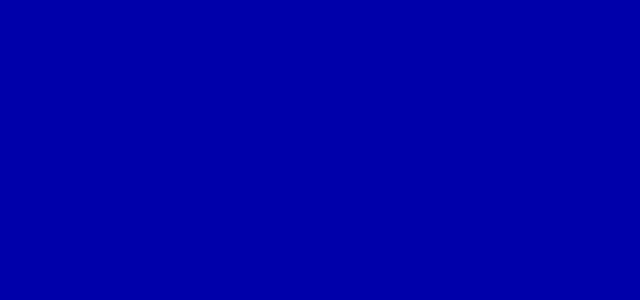
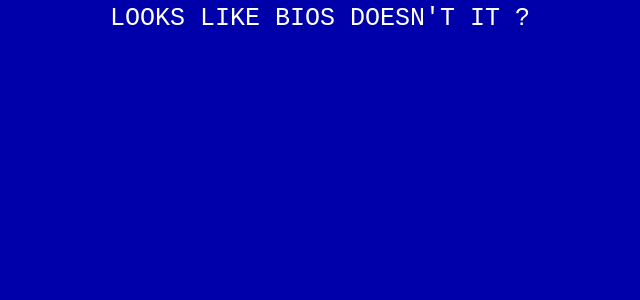
Before and after one commit to buckwheattN1/startup-page, a React (Create React App) app: page / in a window 1280 px wide. Shown: the top 300 px of the page, without its empty margins (320-960 px from the left). Built offline with nearby package versions, Linux system fonts and the light colour scheme.

Commit message:
add header compoment with basic styling

```diff
--- a/src/App.js
+++ b/src/App.js
@@ -1,7 +1,13 @@
 import React from "react";
 
+import Header from "./components/Header";
+
 function App() {
-  return <div></div>;
+  return (
+    <div>
+      <Header />
+    </div>
+  );
 }
 
 export default App;
--- /dev/null
+++ b/src/components/Header.js
@@ -0,0 +1,9 @@
+import React from "react";
+
+import classes from "./Header.module.css";
+
+function Header() {
+  return <header>LOOKS LIKE BIOS DOESN'T IT ?</header>;
+}
+
+export default Header;
--- /dev/null
+++ b/src/components/Header.module.css
@@ -0,0 +1,6 @@
+header {
+    margin: 0 auto;
+    padding: 0.2em 0;
+    color: #fff;
+    text-align: center;
+}
```
